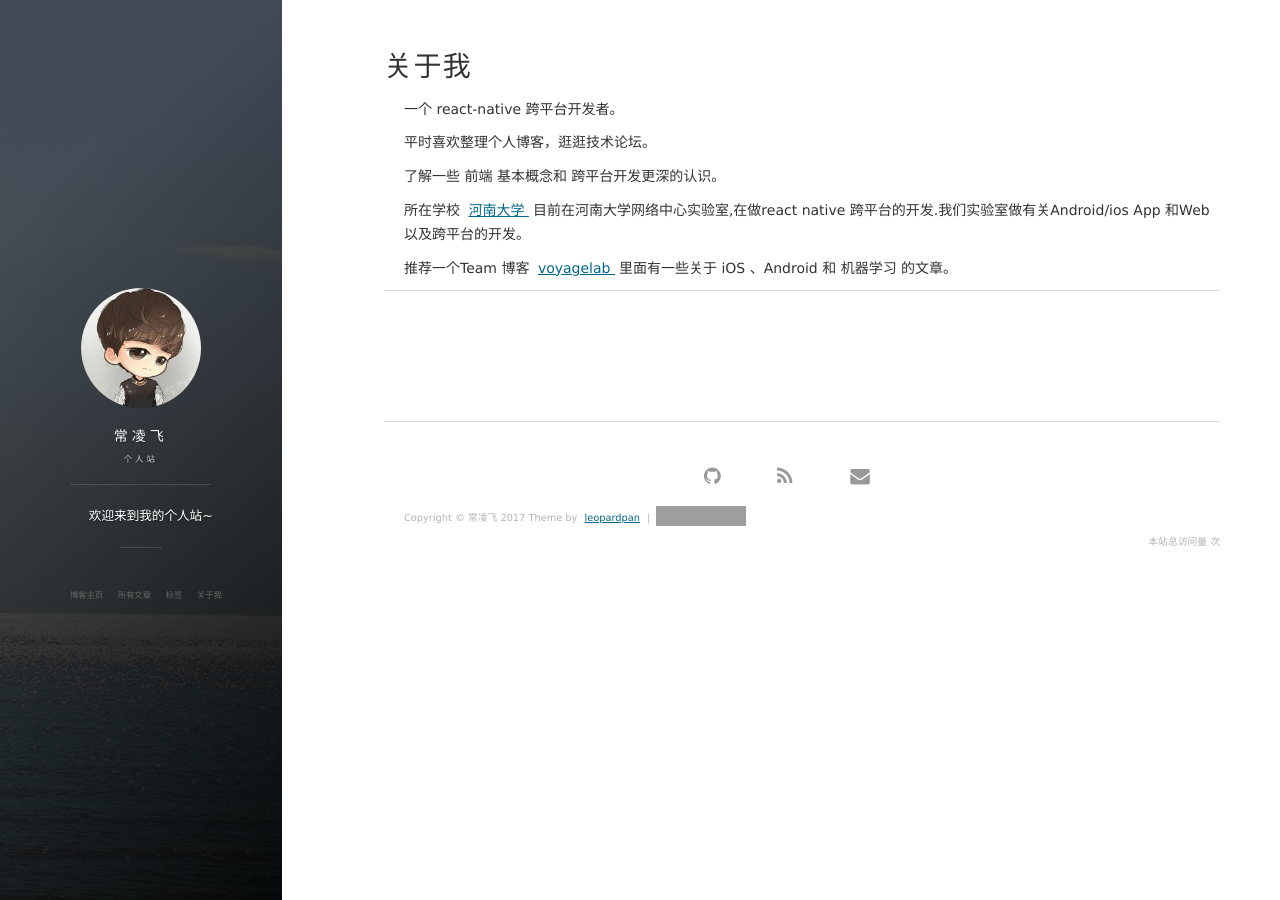
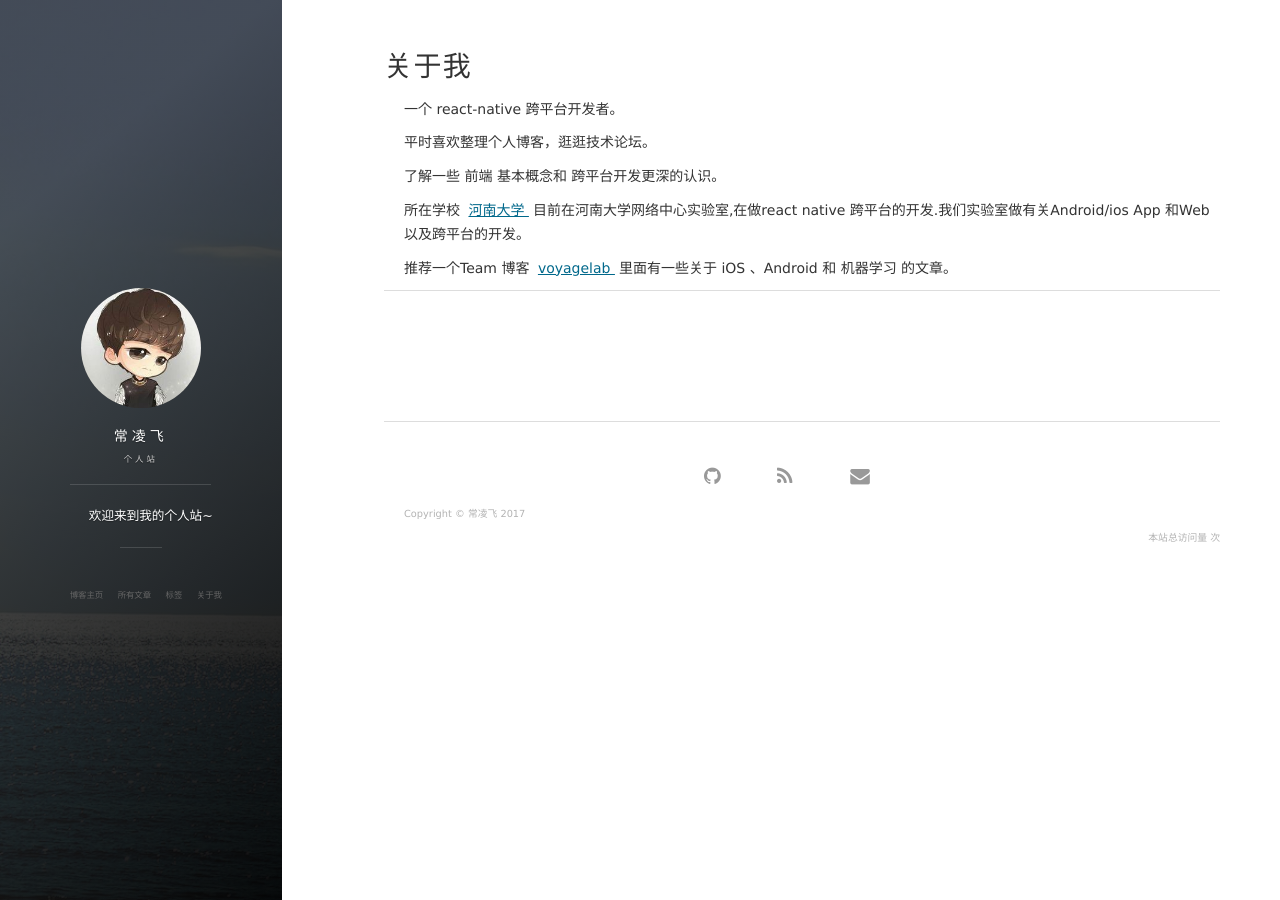
Before and after one commit to lovelyBug/lovelyBug.github.io, a Jekyll site: the page built from about.md, in a window 1280 px wide. Built offline with Jekyll 4.4.1, drawn with Linux system fonts in a browser that asks for light colours; nearby versions of some CDN libraries; comment, search, counter and statistics services are not loaded; grey boxes are pictures that could not be loaded.

Commit message:
changlingfei
修改footer

```diff
--- a/_includes/footer.html
+++ b/_includes/footer.html
@@ -69,12 +69,13 @@
 
         <div class = "footer_div">
            <p class="copyright text-muted">
-            Copyright &copy; {{ site.title }} {{ site.time | date: '%Y' }} Theme by <a href="http://baixin.io/">leopardpan</a> |
+            Copyright &copy; {{ site.title }} {{ site.time | date: '%Y' }}
+             <!-- Theme by <a href="http://baixin.io/">lovelyBug</a> |
             <iframe
                 style="margin-left: 2px; margin-bottom:-5px;"
                 frameborder="0" scrolling="0" width="91px" height="20px"
                 src="https://ghbtns.com/github-btn.html?user=leopardpan&repo=leopardpan.github.io&type=star&count=true" >
-            </iframe>
+            </iframe> -->
             </p>
         	<div align="right">
     			<link rel="stylesheet" href="//cdn.bootcss.com/font-awesome/4.3.0/css/font-awesome.min.css">
```
